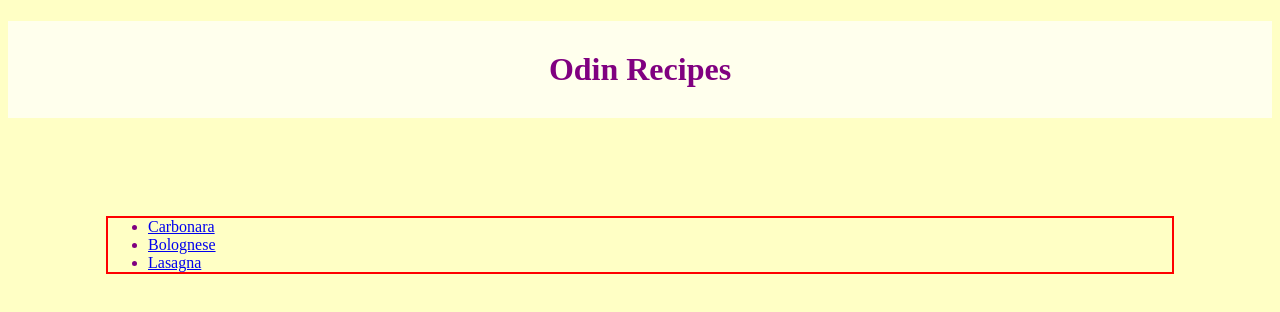
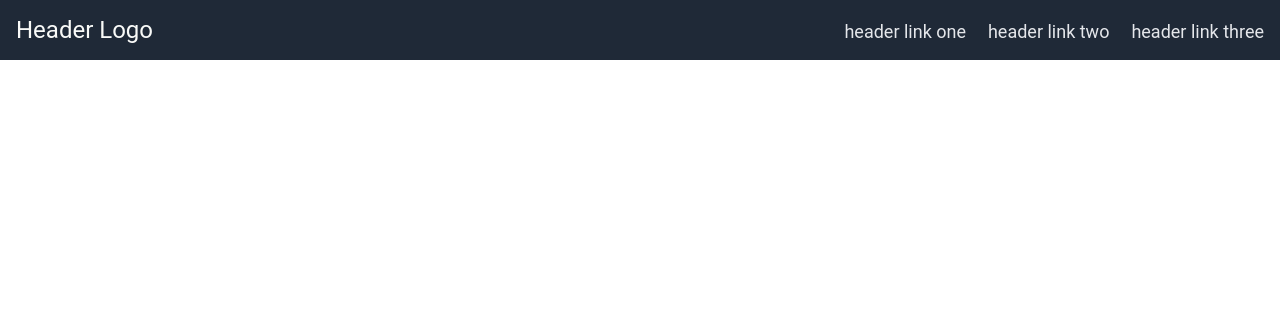
Before and after one commit to codewithjessica/odin-recipes, a plain HTML site: page index.html in a window 1280 px wide. Drawn offline with Linux system fonts and the light colour scheme.

Commit message:
Update header with logo, links, and styles

```diff
--- a/index.html
+++ b/index.html
@@ -7,13 +7,29 @@
     <title>Odin Recipes</title>
 </head>
 <body>
-    <h1>Odin Recipes</h1>
-    <ul>
-        <li><a href="./recipes/carbonara.html">Carbonara</a></li>
-        <li><a href="./recipes/bolognese.html">Bolognese</a></li>
-        <li><a href="./recipes/lasagna.html">Lasagna</a></li>
-    </ul>
+    <header class="cotainer header">
+        <div class="item logo">Header Logo</div>
+        <nav class="nav">
+            <a href="#">header link one</a>
+            <a href="#">header link two</a>
+            <a href="#">header link three</a>
+        </nav>
+    </header>
+    <section class="container section-one">
 
+    </section>
+    <section class="container section-two">
+
+    </section>
+    <section class="container section-three">
+
+    </section>
+    <section class="container section-four">
+
+    </section>
+    <footer>
+
+    </footer>
 
 </body>
 </html>
--- a/styles.css
+++ b/styles.css
@@ -1,17 +1,20 @@
 body {
-    background-color: #FFFFC5;
-    color: purple;
-    display: block;
-}
-h1 {
-    text-align: center;
-    background-color: #FFFFED;
-    padding: 30px;
-    text-align: center;
-    align-items: center;
+    margin: 0;
 }
 
-ul {
-    outline: 2px solid red;
-    margin: 100px;
+.header {
+    display: flex;
+    background-color: #1f2937;
+    color: #f9faf8;
+    font-family: 'Roboto', sans-serif;
+    font-size: 24px;
+    justify-content: space-between;  /* push logo left and nav right */
+    align-items: center;
+    padding: 16px;
 }
+.nav a {
+    margin-left: 1rem;       /* space between links */
+    text-decoration: none;    /* remove underline */
+    color: #e5e7eb;
+    font-size: 18px;
+}
```
